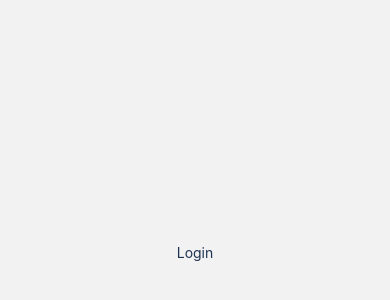
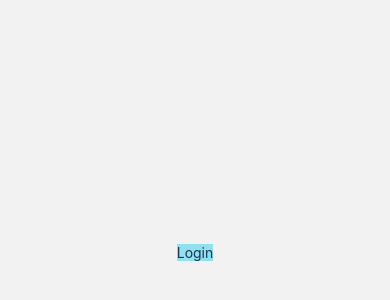
Before and after one commit to anisafsp03/PokebagApp, a React Native app: screen /Login in a window 390 px wide. Shown: the part 170-470 px from the top of the page. Built offline with nearby package versions, Linux system fonts and the light colour scheme.

Commit message:
update tampilan login

```diff
--- a/src/pages/LoginScreen.js
+++ b/src/pages/LoginScreen.js
@@ -5,7 +5,9 @@ import {colors, colors2} from '../asset/colors';
 const LoginScreen = () => {
   return (
     <View style={{flex: 1, justifyContent: 'center', alignItems: 'center'}}>
-      <Text style={{color: colors.background2}}>Login</Text>
+      <Text style={{color: colors.background2, backgroundColor: colors.shadow}}>
+        Login
+      </Text>
     </View>
   );
 };
```
